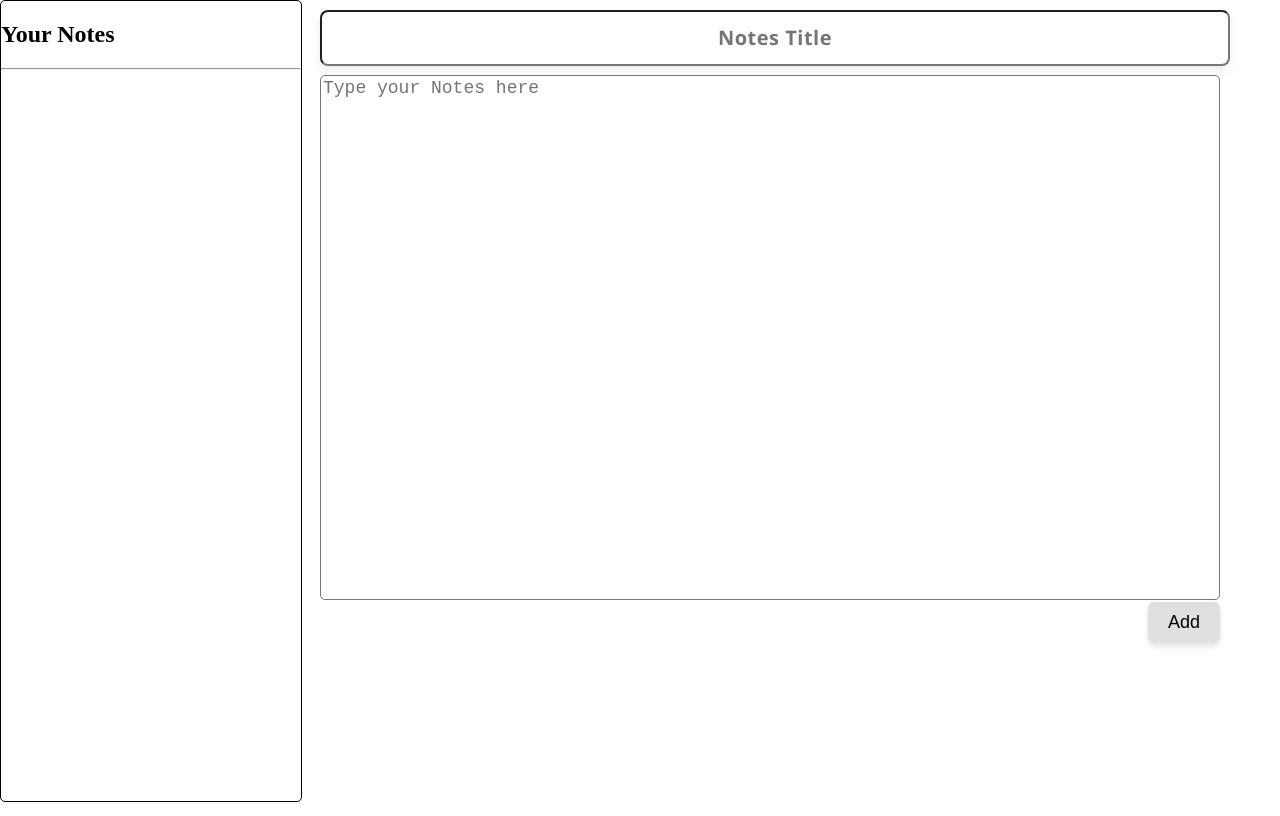
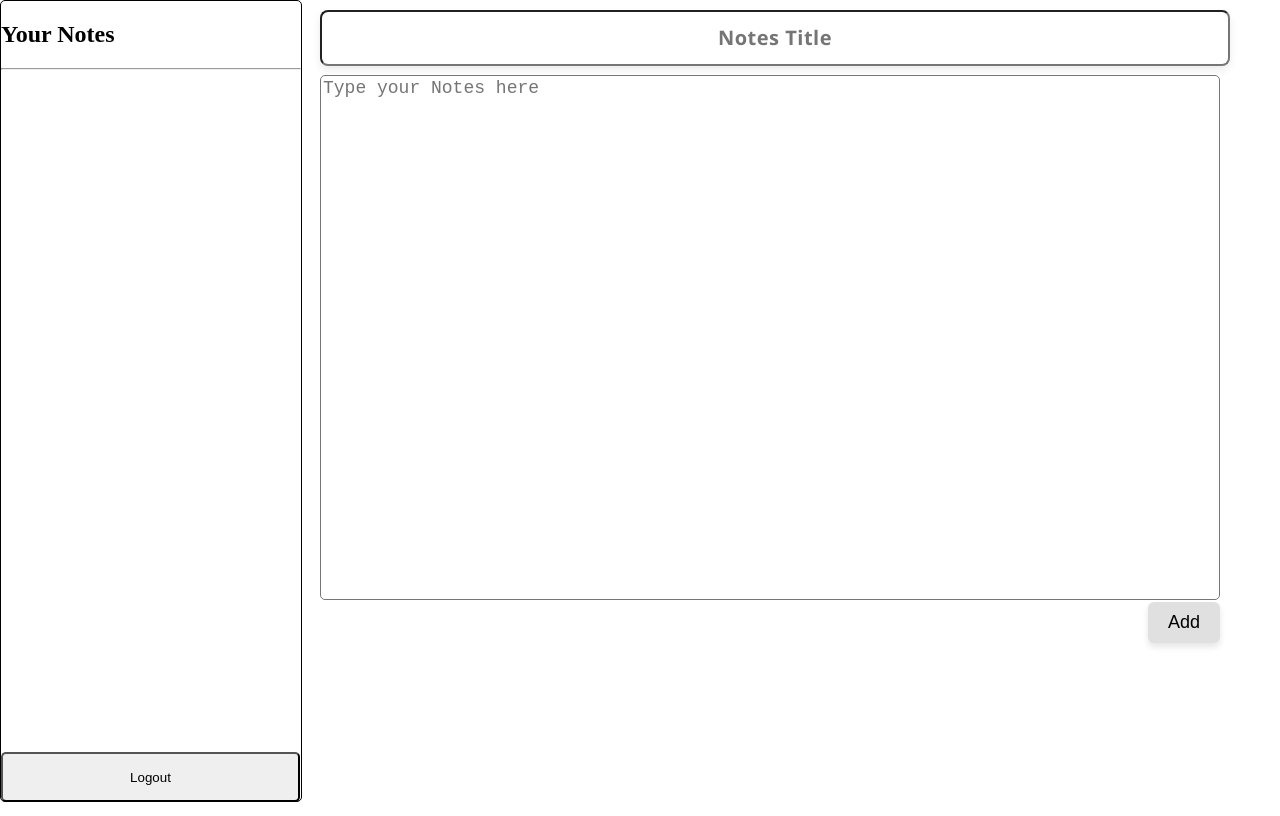
Before and after one commit to botkeshav/note-taking-webapp, a React (Vite) app: page /dashboard in a window 1280 px wide. Shown: the top 816 px of the page. Built offline with nearby package versions, Linux system fonts and the light colour scheme.

Commit message:
Added Logout function and button

```diff
--- a/src/components/SideBar.jsx
+++ b/src/components/SideBar.jsx
@@ -1,7 +1,18 @@
 import '../css/SideBar.css';
+import { useNavigate } from 'react-router-dom';
 
 
 function SideBar() {
+  const navigate = useNavigate();
+
+const handleLogout = () => {
+  localStorage.removeItem("token");
+  console.log("Logged Out Sucessfully");
+  navigate('/login');
+};
+
+
+
   return (
     <>
 
@@ -15,11 +26,8 @@ function SideBar() {
 
 
 
-
+    <button className='logout' onClick={handleLogout} >Logout</button>
     </div>
-
-
-
     </>
   )
 }
```
